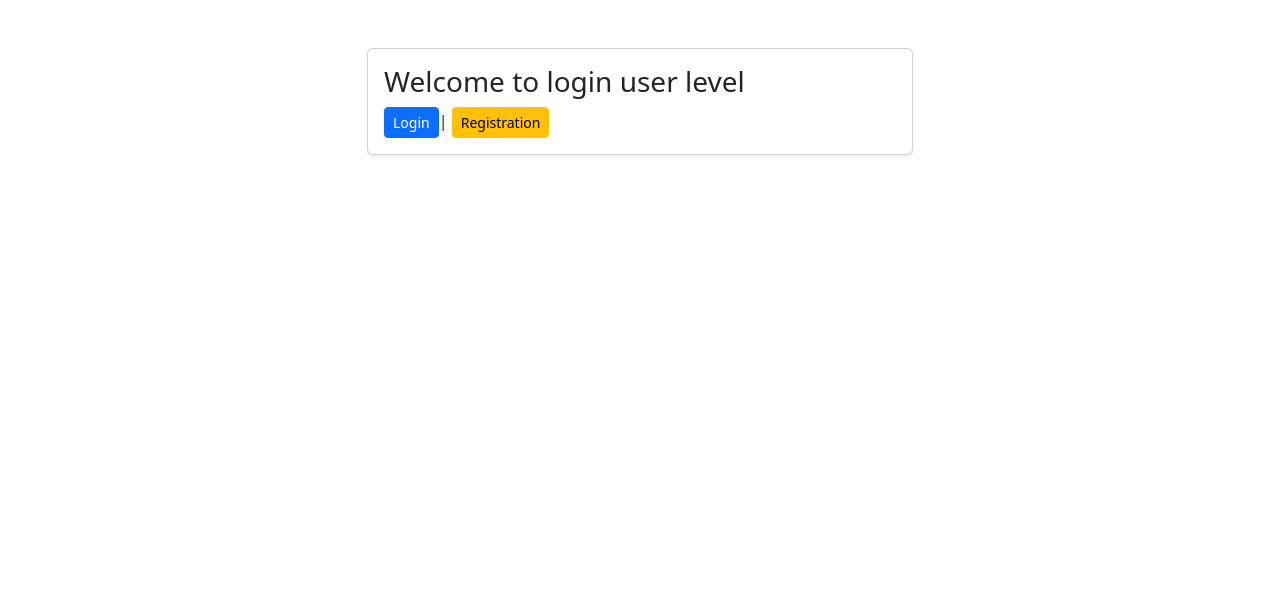
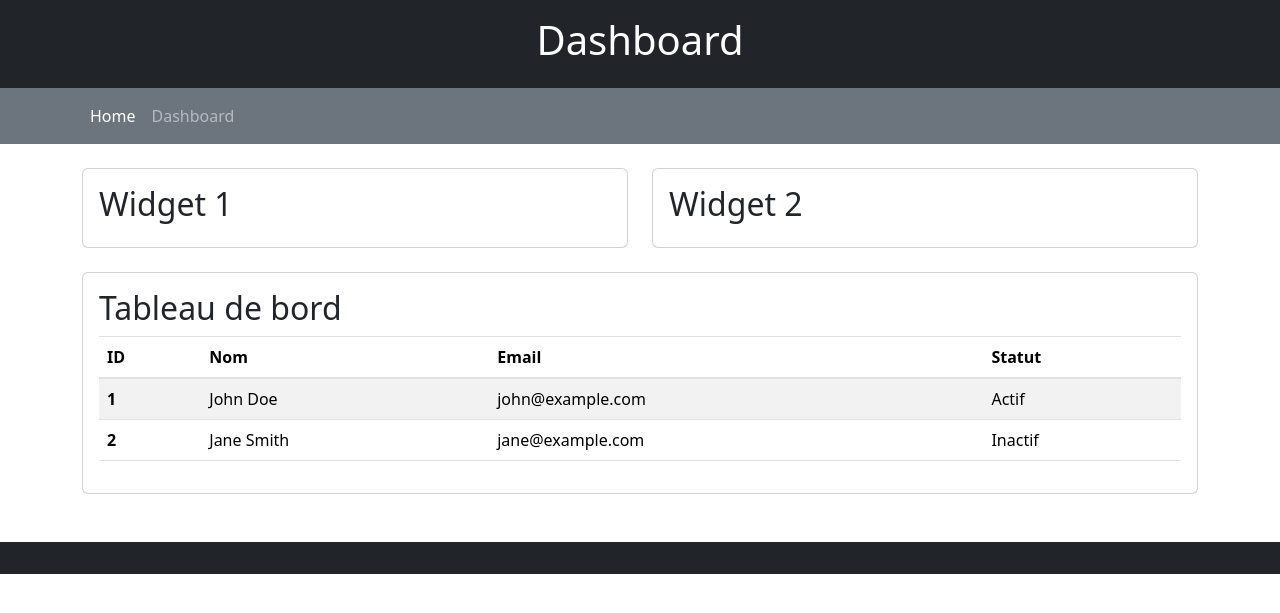
Before and after one commit to Jean-pierre14/user-level, a PHP site: page / in a window 1280 px wide. Shown: the top 613 px of the page. Run offline with PHP 8.4, Linux system fonts and the light colour scheme; some libraries are stand-ins or nearby versions.

```diff
--- a/includes/error.php
+++ b/includes/error.php
@@ -1,7 +1,7 @@
 <?php if(count($errors) > 0): ?>
 <?php foreach($errors as $error): ?>
-<div class="alert alert-danger">
-    <p> <?= $error;?> </p>
-</div>
+
+<p class="alert alert-danger"> <?= $error;?> </p>
+
 <?php endforeach;?>
 <?php endif;?>
--- a/includes/footer.php
+++ b/includes/footer.php
@@ -1,7 +1,11 @@
-
+<footer class="bg-dark text-white py-3">
+    <div class="container">
+        <!-- Place des éléments du footer ici -->
+    </div>
+</footer>
 <script src="https://cdn.jsdelivr.net/npm/jquery@3.6.4/dist/jquery.slim.min.js"></script>
-    <script src="https://cdn.jsdelivr.net/npm/popper.js@1.16.1/dist/umd/popper.min.js"></script>
-    <script src="https://cdn.jsdelivr.net/npm/bootstrap@4.6.2/dist/js/bootstrap.bundle.min.js"></script>
+<script src="https://cdn.jsdelivr.net/npm/popper.js@1.16.1/dist/umd/popper.min.js"></script>
+<script src="https://cdn.jsdelivr.net/npm/bootstrap@4.6.2/dist/js/bootstrap.bundle.min.js"></script>
 </body>
 
 </html>
--- a/index.php
+++ b/index.php
@@ -1,17 +1,85 @@
 <?php require_once "./includes/header.php";?>
 
-<div class="container py-5">
-    <div class="row justify-content-center">
-        <div class="col-md-6">
-            <div class="card card-body shadow-sm">
-                <h3>Welcome to login user level</h3>
-                <div class="">
-                    <a href="login.php" class="btn btn-sm btn-primary">Login</a>|
-                    <a href="registration.php" class="btn btn-sm btn-warning">Registration</a>
+    <header class="bg-dark text-white py-3">
+        <div class="container">
+            <h1 class="text-center">Dashboard</h1>
+        </div>
+    </header>
+
+    <nav class="navbar navbar-expand-lg navbar-dark bg-secondary">
+        <div class="container">
+            <!-- Place des éléments du menu de navigation ici -->
+            <ul class="navbar-nav mr-auto">
+                <li class="nav-item active">
+                    <a class="nav-link" href="#">Home</a>
+                </li>
+                <li class="nav-item">
+                    <a class="nav-link" href="#">Dashboard</a>
+                </li>
+                <!-- Ajoutez d'autres liens de navigation ici -->
+            </ul>
+        </div>
+    </nav>
+
+    <main class="py-4">
+        <div class="container">
+            <div class="row">
+                <div class="col-lg-6 mb-4">
+                    <div class="card">
+                        <div class="card-body">
+                            <h2 class="card-title">Widget 1</h2>
+                            <!-- Place le contenu du widget 1 ici -->
+                        </div>
+                    </div>
+                </div>
+                <div class="col-lg-6 mb-4">
+                    <div class="card">
+                        <div class="card-body">
+                            <h2 class="card-title">Widget 2</h2>
+                            <!-- Place le contenu du widget 2 ici -->
+                        </div>
+                    </div>
+                </div>
+                <!-- Ajoutez d'autres widgets ici -->
+            </div>
+
+            <div class="row">
+                <div class="col-lg-12 mb-4">
+                    <div class="card">
+                        <div class="card-body">
+                            <h2 class="card-title">Tableau de bord</h2>
+                            <table class="table table-striped">
+                                <thead>
+                                    <tr>
+                                        <th scope="col">ID</th>
+                                        <th scope="col">Nom</th>
+                                        <th scope="col">Email</th>
+                                        <th scope="col">Statut</th>
+                                    </tr>
+                                </thead>
+                                <tbody>
+                                    <tr>
+                                        <th scope="row">1</th>
+                                        <td>John Doe</td>
+                                        <td>john@example.com</td>
+                                        <td>Actif</td>
+                                    </tr>
+                                    <tr>
+                                        <th scope="row">2</th>
+                                        <td>Jane Smith</td>
+                                        <td>jane@example.com</td>
+                                        <td>Inactif</td>
+                                    </tr>
+                                    <!-- Ajoutez d'autres lignes du tableau ici -->
+                                </tbody>
+                            </table>
+                        </div>
+                    </div>
                 </div>
             </div>
         </div>
-    </div>
-</div>
+    </main>
 
-<?php require_once "./includes/footer.php";?>
+
+
+    <?php require_once "./includes/footer.php";?>
```
Also changed, not shown: config/action.php (+90 -1 lines), registration.php (+26 -5 lines).
